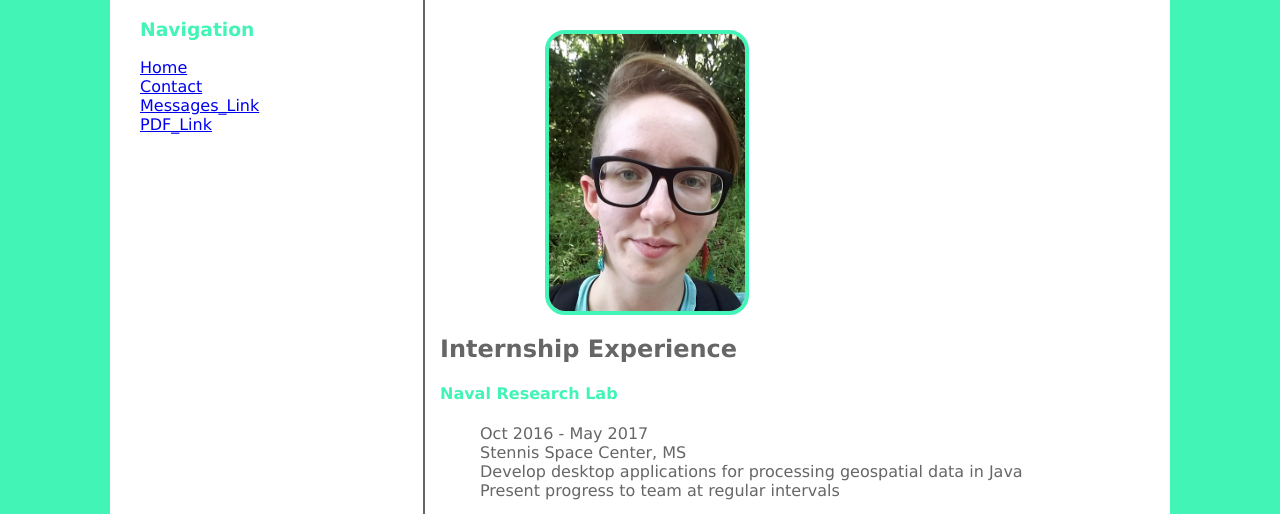
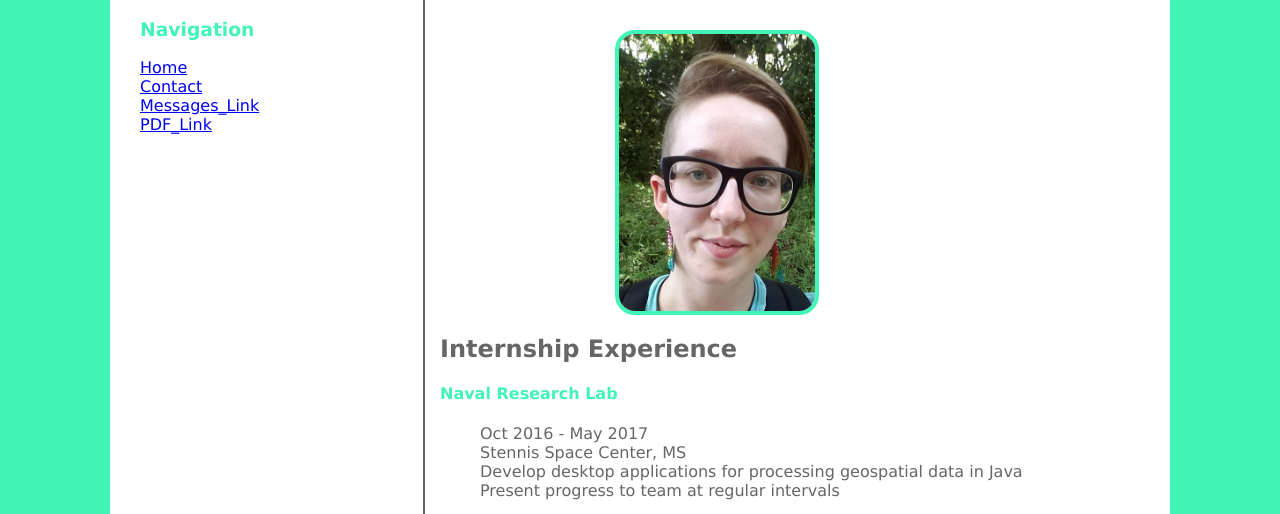
Before and after one commit to Puugu/ClassResumeWebsite, a PHP site: page / in a window 1280 px wide. Shown: the part 134-648 px from the top of the page. Run offline with PHP 8.4, Linux system fonts and the light colour scheme.

Commit message:
reposition photo

```diff
--- a/style.css
+++ b/style.css
@@ -15,7 +15,7 @@ body{
 
 img{
 	display: block;
-	margin-left: 15%;
+	margin-left: 25%;
 	width: 28%;
 	border: 4px solid #42f4b6;
 	border-radius: 20px;
```
